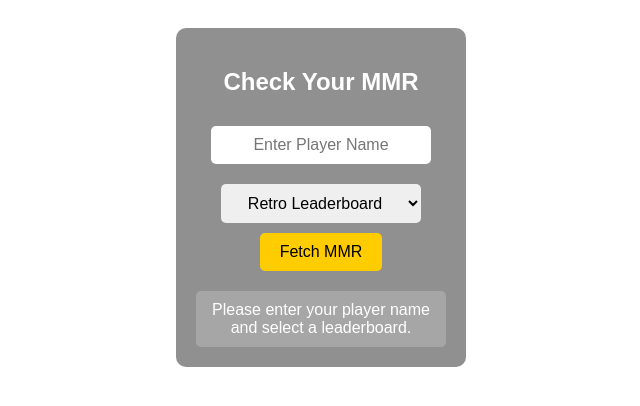
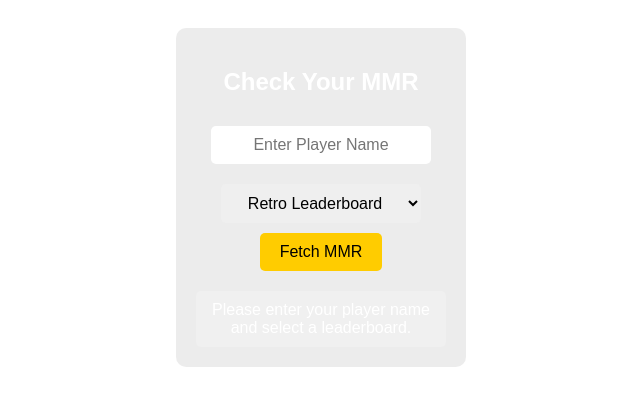
Before and after one commit to GalDen01/rr-overlay, a Flask app: page / in a window 1280 px wide. Shown: the top 406 px of the page, without its empty margins (319-959 px from the left). Run offline with Flask 3, Linux system fonts and the light colour scheme.

Commit message:
almost fully transparent test

```diff
--- a/static/styles.css
+++ b/static/styles.css
@@ -12,7 +12,7 @@ body {
     align-items: center;  /* Center horizontally */
     justify-content: center;  /* Center vertically */
     text-align: center;
-    background: rgba(71, 71, 71, 0.6);
+    background: rgba(71, 71, 71, 0.1);
     padding: 20px;
     border-radius: 10px;
     width: 250px;  /* Adjust width as needed */
```
